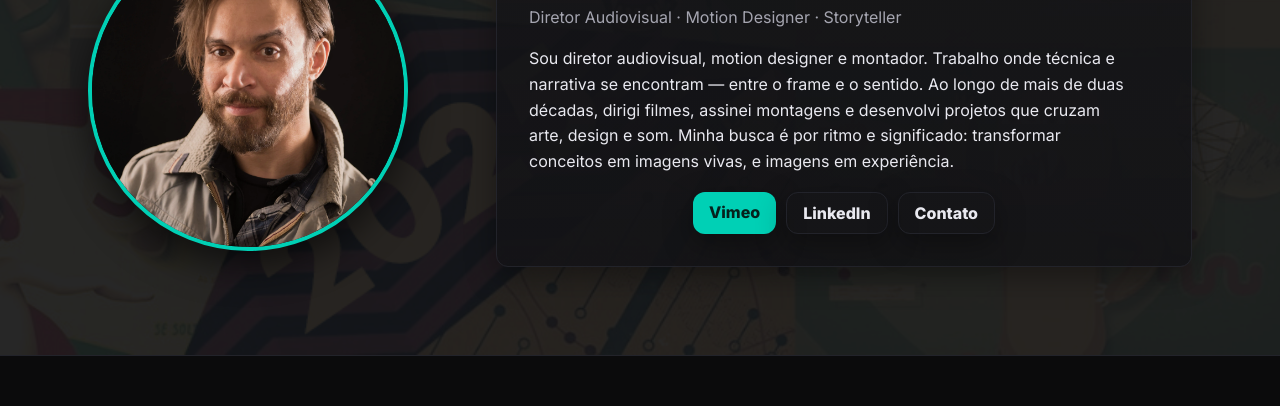
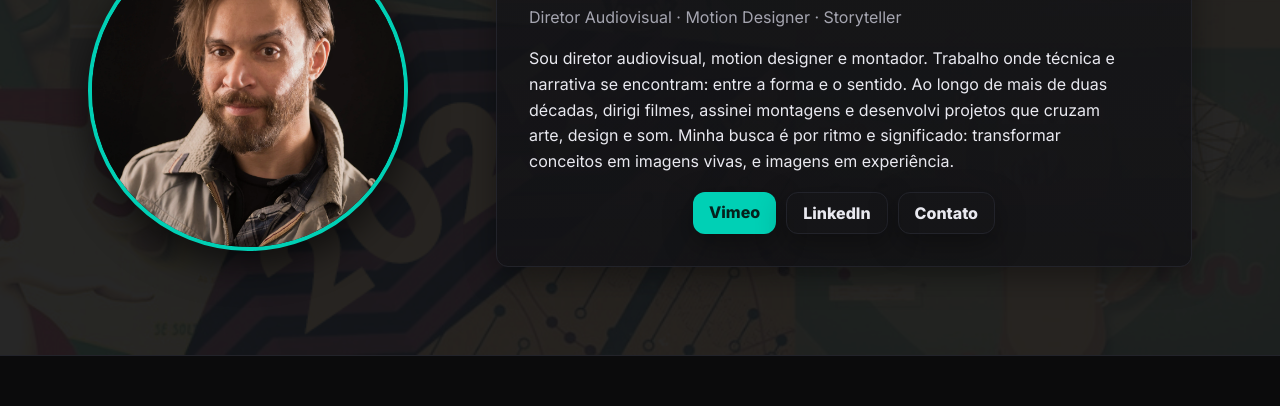
Before and after one commit to ricardorapozo/rapozo-portfolio, a plain HTML site: page index.html in a window 1280 px wide. Shown: the part 178-584 px from the top of the page. Drawn offline with Linux system fonts and the light colour scheme.

Commit message:
Update index.html

```diff
--- a/index.html
+++ b/index.html
@@ -32,7 +32,7 @@
           <p class="subtitle">Diretor Audiovisual · Motion Designer · Storyteller</p>
 
           <p class="about-text">
-            Sou diretor audiovisual, motion designer e montador. Trabalho onde técnica e narrativa se encontram — entre o frame e o sentido. Ao longo de mais de duas décadas, dirigi filmes, assinei montagens e desenvolvi projetos que cruzam arte, design e som.
+            Sou diretor audiovisual, motion designer e montador. Trabalho onde técnica e narrativa se encontram: entre a forma e o sentido. Ao longo de mais de duas décadas, dirigi filmes, assinei montagens e desenvolvi projetos que cruzam arte, design e som.
 Minha busca é por ritmo e significado: transformar conceitos em imagens vivas, e imagens em experiência.
 
           <nav class="cta">
```
